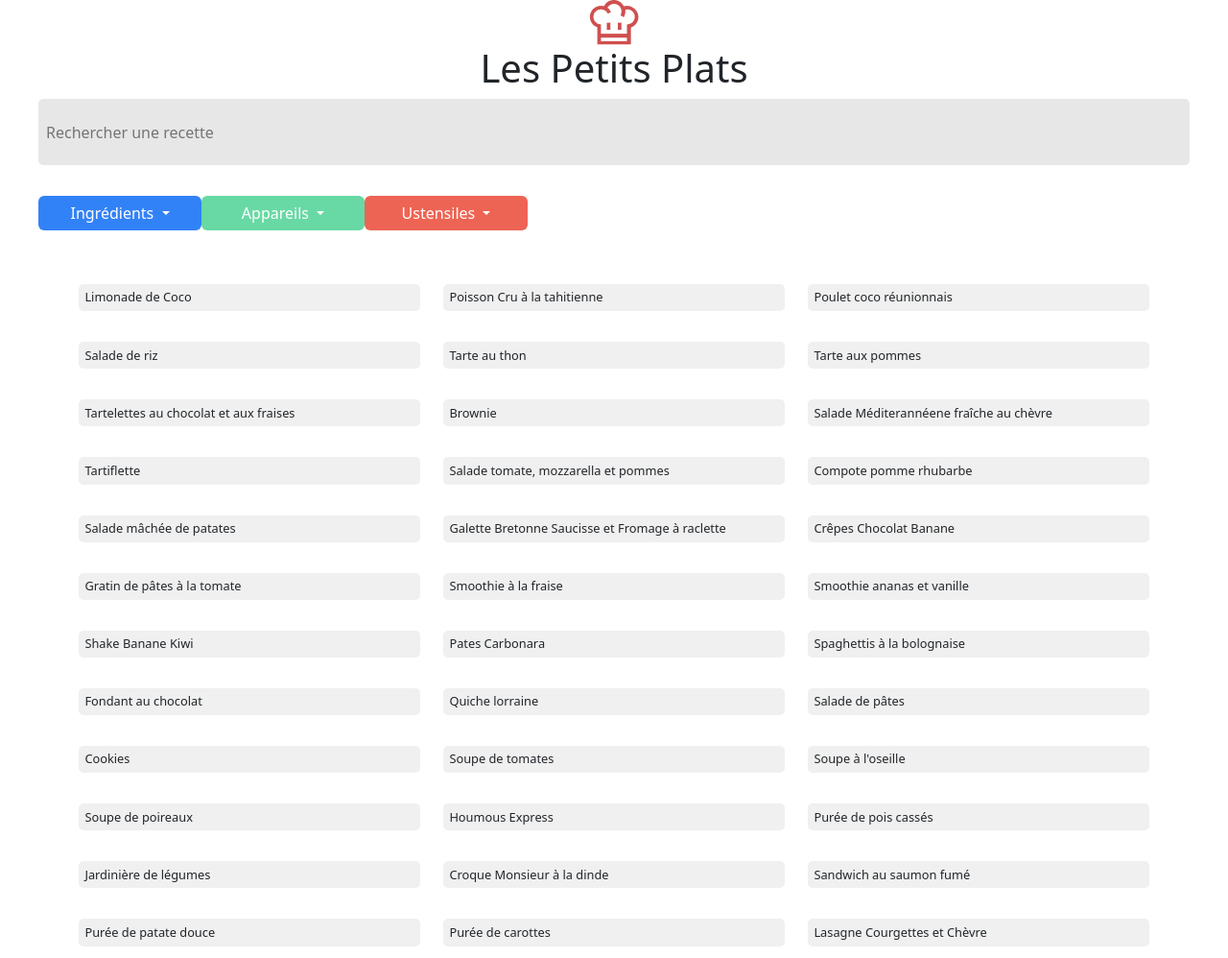
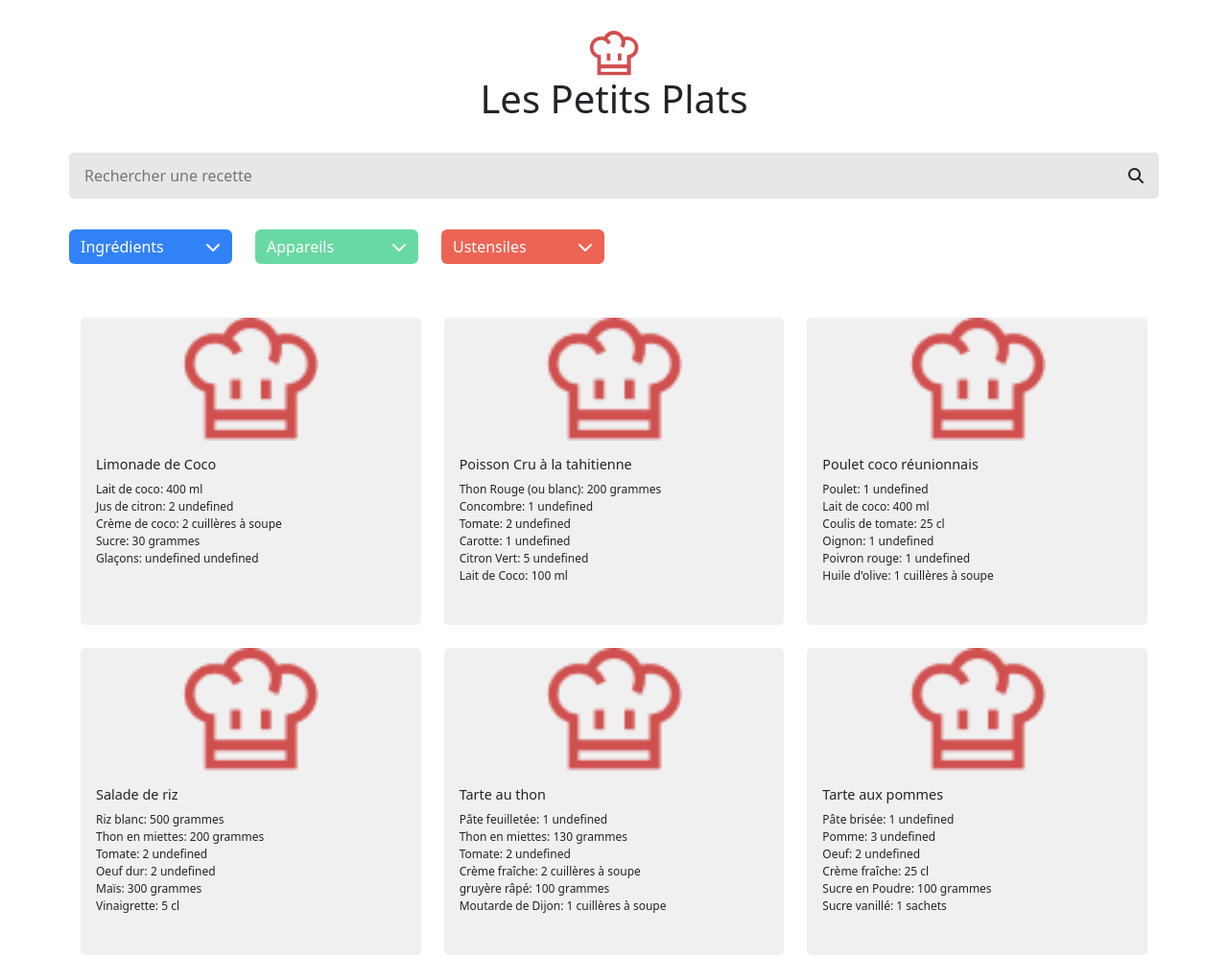
Before and after one commit to djibh/Riera_julien_7_042023, a website with bundled scripts: page index.html in a window 1280 px wide. Shown: the top 998 px of the page at 96% size. Built offline with nearby package versions, Linux system fonts and the light colour scheme.

Commit message:
style(search bar & filters): update size, margin and hover

```diff
--- a/data/recipes.js
+++ b/data/recipes.js
@@ -174,7 +174,7 @@ export const recipes = [
            {
                 "ingredient": "Moutarde de Dijon",
                 "quantity": 1,
-                "unite": "cuillères à soupe"
+                "unit": "cuillères à soupe"
            }
         ],
         "time": 45,
@@ -1723,4 +1723,4 @@ export const recipes = [
         "appliance": "Four",
         "ustensils":["rouleau à patisserie","fouet"]
     }
-]
+];
--- a/index.html
+++ b/index.html
@@ -11,8 +11,10 @@
       integrity="sha384-KK94CHFLLe+nY2dmCWGMq91rCGa5gtU4mk92HdvYe+M/SXH301p5ILy+dN9+nJOZ"
       crossorigin="anonymous"
     />
+    <script src="https://kit.fontawesome.com/c8fb8f238c.js" crossorigin="anonymous"></script>
     <script src="data/recipes.js" type="module"></script>
     <script src="scripts/index.js" type="module"></script>
+    <script src="scripts/search.js" type="module"></script>
   </head>
   <body>
     <header>
@@ -27,21 +29,25 @@
       <section class="search">
         <input
           id="search-bar"
-          type="text"
+          type="search"
           placeholder="Rechercher une recette"
         />
+        <i id="search-bar__icon" class="fa-solid fa-magnifying-glass"></i>
       </section>
-      <section class="tags"></section>
+      <section class="tags-container"></section>
 
       <section class="filters row align-items-start">
-        <button class="col btn btn-secondary dropdown-toggle ingredients">
+        <button class="col btn btn-secondary ingredients">
           Ingrédients
+          <i class="fa-solid fa-chevron-down"></i>
         </button>
-        <button class="col btn btn-secondary dropdown-toggle apparels">
+        <button class="col btn btn-secondary apparels">
           Appareils
+          <i class="fa-solid fa-chevron-down"></i>
         </button>
-        <button class="col btn btn-secondary dropdown-toggle ustensils">
+        <button class="col btn btn-secondary ustensils">
           Ustensiles
+          <i class="fa-solid fa-chevron-down"></i>
         </button>
       </section>
       <section class="recipes">
--- a/scripts/index.js
+++ b/scripts/index.js
@@ -1,19 +1,76 @@
 import { recipes } from "../data/recipes.js";
 
 const bsRow = document.getElementById("recipes-grid");
+let results = [];
 
-recipes.forEach((recipe) => {
-  const cardBsContainer = document.createElement('div');
-  cardBsContainer.classList.add('col-lg-4');
-  cardBsContainer.classList.add('gy-4');
+showRecipes(recipes);
+searchRecipes();
+
+function searchRecipes() {
+  const input = document.getElementById("search-bar");
+
+  input.addEventListener("input", () => {
+    const userInput = input.value.trim().toLowerCase();
+
+    // Supprime les anciens résultats
+    bsRow.innerHTML = "";
+
+    // Vérifie que la recherche est suffisamment longue
+    if (userInput.length < 3) {
+      showRecipes(recipes);
+      return;
+    }
+
+    // Récupère les résultats correspondants à la recherche
+    results = getMatchingResults(userInput);
+    showRecipes(results);
+  });
+
+  function getMatchingResults(input) {
+    return recipes.filter((result) =>
+      result.name.toLowerCase().includes(input)
+    );
+  }
+}
+
+function showRecipes(recipesList) {
+  recipesList.forEach((recipe) => {
+    const ingredients = recipe.ingredients;
+
+    const cardBsContainer = document.createElement("div");
+    cardBsContainer.classList.add("col-lg-4");
+    cardBsContainer.classList.add("col-md-6");
+    cardBsContainer.classList.add("card-container");
+    cardBsContainer.classList.add("gy-4");
     const recipeCard = document.createElement("article");
-  recipeCard.classList.add('recipe-card');
+    recipeCard.classList.add("card");
+    recipeCard.classList.add("recipe-card");
+    const img = document.createElement("img");
+    img.classList.add("recipe-card__img");
+    img.classList.add("card-img-top");
+    img.setAttribute("src", "../assets/logo.png");
+    recipeCard.appendChild(img);
+    const cardBody = document.createElement("div");
+    cardBody.classList.add("card-body");
     const title = document.createElement("h2");
-  title.classList.add('recipe-card__title')
+    title.classList.add("recipe-card__title");
     title.innerText = recipe.name;
 
+    const ingredientsList = document.createElement("ul");
+    ingredientsList.classList.add("ingredients-list");
+
+    ingredients.forEach((ingredient) => {
+      const ingredientItem = document.createElement("li");
+      ingredientItem.classList.add("card-text");
+      ingredientItem.innerText = `${ingredient.ingredient}: ${ingredient.quantity} ${ingredient.unit}`;
+      ingredientsList.appendChild(ingredientItem);
+    });
+
     cardBsContainer.appendChild(recipeCard);
-  recipeCard.appendChild(title);
+    cardBody.appendChild(title);
+    cardBody.appendChild(ingredientsList);
+    recipeCard.appendChild(cardBody);
 
     bsRow.appendChild(cardBsContainer);
   });
+}
--- a/style.css
+++ b/style.css
@@ -3,52 +3,97 @@ body {
 }
 
 header {
+  margin: 2em auto;
   text-align: center;
 }
 
 main {
   max-width: 1200px;
+  padding: 0 2em;
   margin: auto;
   text-align: center;
 }
 
+.search {
+  position: relative;
+}
+
 #search-bar {
   width: 100%;
-    padding: 0 8px;
-    height: 69px;
+  padding: 0 1rem;
+  height: 3em;
   border: none;
   border-radius: 5px;
-    background-color: #E7E7E7;
+  background-color: #e7e7e7;
+}
+
+#search-bar__icon {
+  position: absolute;
+  right: 1rem;
+  top: 1.5em;
+  transform: translateY(-50%);
 }
 
 .filters.row {
   margin: 2em 0;
 }
 
-.btn.dropdown-toggle {
+.filters button:nth-child(2) {
+  margin: 0 1.5em;
+}
+
+.filters button {
+  display: flex;
+  justify-content: space-between;
+  align-items: center;
   border: none;
   max-width: 170px;
 }
 
 .btn.ingredients {
-    background-color: #3282F7;
+  background-color: #3282f7;
+}
+
+.btn.ingredients:hover {
+  background-color: #2565c5;
 }
 
 .btn.apparels {
-    background-color: #68D9A4;
+  background-color: #68d9a4;
+}
+
+.btn.apparels:hover {
+  background-color: #5cbe90;
 }
 
 .btn.ustensils {
-    background-color: #ED6454;
+  background-color: #ed6454;
 }
 
-.recipe-card {
+.btn.ustensils:hover {
+  background-color: #c35145;
+}
+
+.card.recipe-card {
+  height: 20em;
   background-color: rgb(240, 240, 240);
   border-radius: 5px;
+  border: none;
+}
+
+.ingredients-list {
+  padding: 0;
+  list-style-type: none;
+  text-align: left;
+  font-size: 0.75rem;
+}
+
+.card .recipe-card__img {
+  width: 40%;
+  align-self: center;
 }
 
 .recipe-card__title {
-    padding: 0.5em;
-    font-size: 0.8rem;
+  font-size: 0.9rem;
   text-align: left;
 }
```
Also changed, not shown: scripts/search.js (added, +297 -0 lines), .eslintrc.json. Lines whose indentation alone changed are shown as unchanged.
